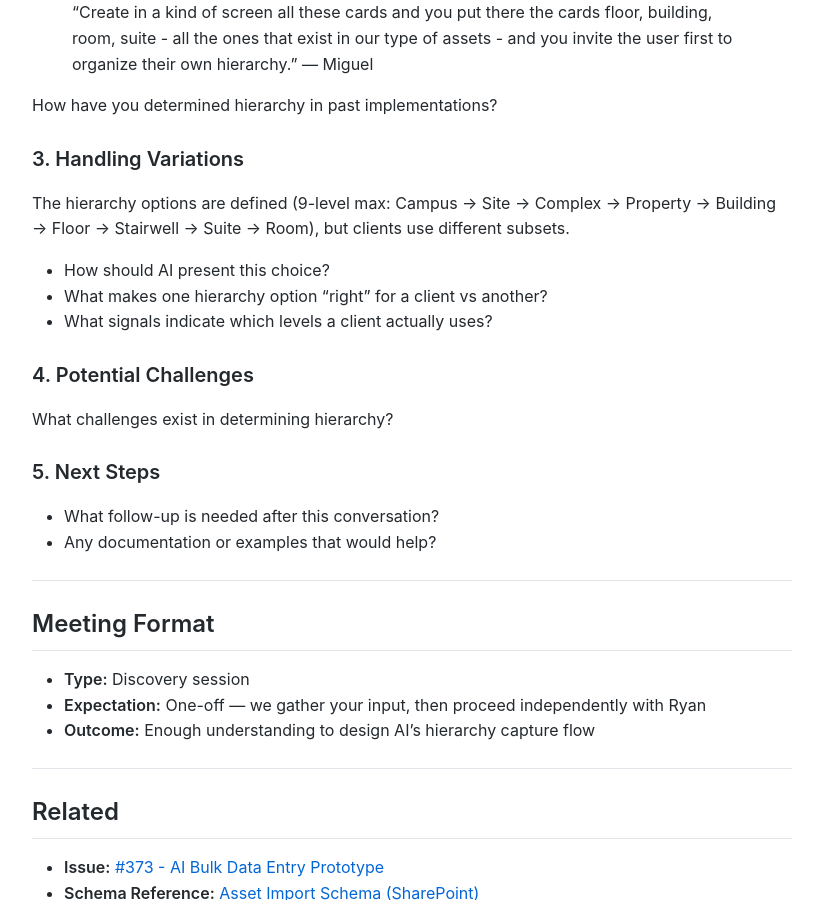
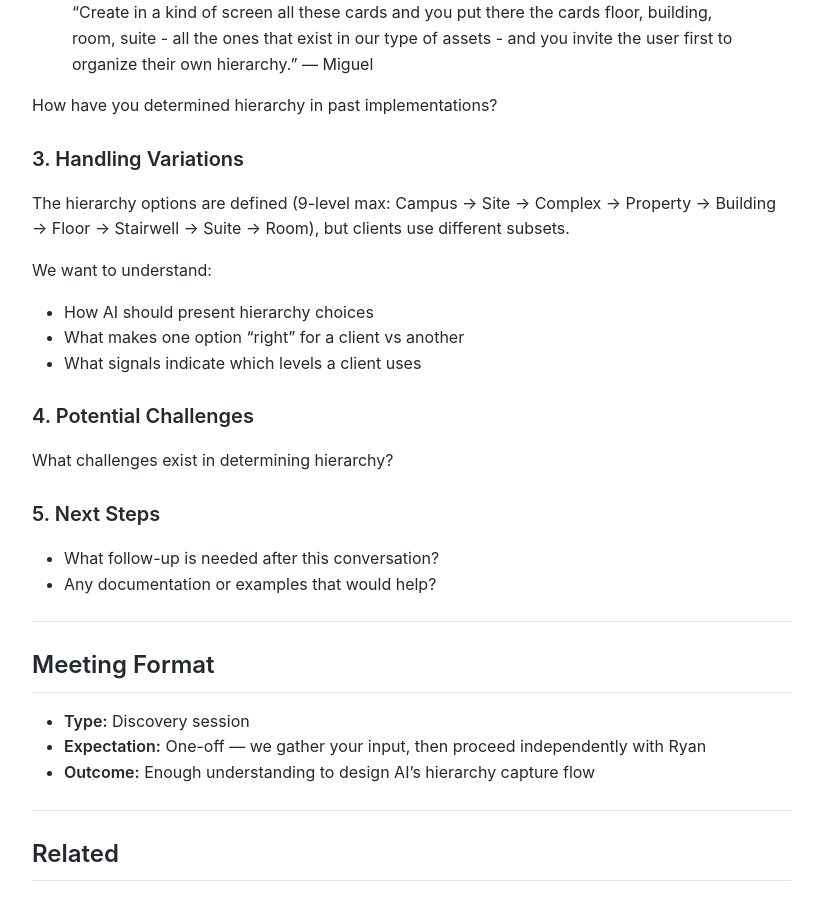
Before and after one commit to MariusWilsch/public-wilsch-ai-pages, a Jekyll site: the page built from project/archibus-fm-assistant/miguel-ian-meeting-agenda-hierarchy-understanding.md, in a window 1280 px wide and 900 px high, scrolled down 1160 px. Shown: the whole window, without its empty margins (228-1051 px from the left). Built offline with Jekyll 4.4.1, drawn with Linux system fonts in a browser that asks for light colours; our own code applies the rules of GitHub Pages for plain Markdown files.

Commit message:
Sync from hippocampus 2026-02-02

```diff
--- a/project/archibus-fm-assistant/miguel-ian-meeting-agenda-hierarchy-understanding.md
+++ b/project/archibus-fm-assistant/miguel-ian-meeting-agenda-hierarchy-understanding.md
@@ -42,9 +42,10 @@ How have you determined hierarchy in past implementations?
 
 The hierarchy options are defined (9-level max: Campus → Site → Complex → Property → Building → Floor → Stairwell → Suite → Room), but clients use different subsets.
 
-- How should AI present this choice?
-- What makes one hierarchy option "right" for a client vs another?
-- What signals indicate which levels a client actually uses?
+We want to understand:
+- How AI should present hierarchy choices
+- What makes one option "right" for a client vs another
+- What signals indicate which levels a client uses
 
 ### 4. Potential Challenges
 
```
